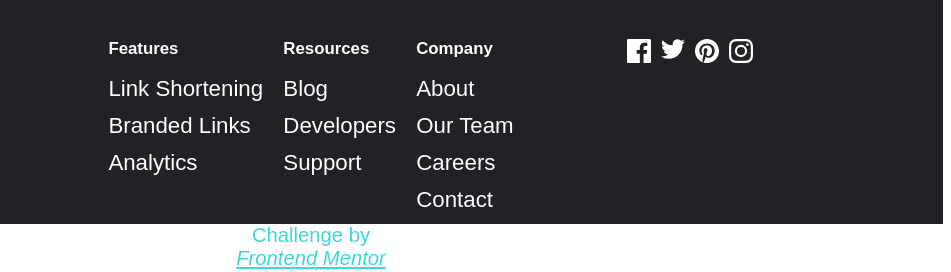
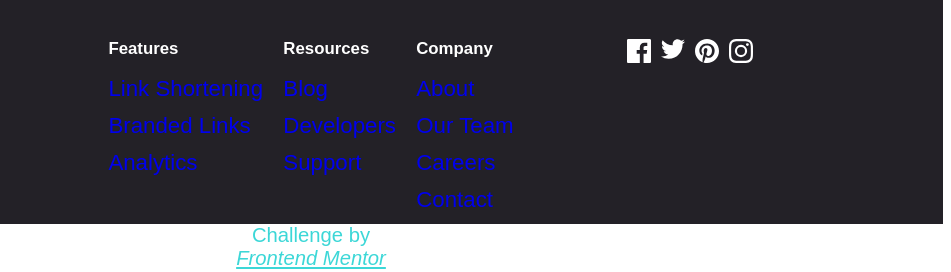
Before and after one commit to cmb347827/url-shortening, a website: page index.html in a window 1280 px wide. Shown: the part 1627-1899 px from the top of the page, 329-1280 px from the left. Drawn offline with nearby package versions, Linux system fonts and the light colour scheme; files that its build step writes are made by us from their sources.

Commit message:
FEM report

```diff
--- a/url-shortening-api-master.scss
+++ b/url-shortening-api-master.scss
@@ -373,12 +373,12 @@ h1 {
                 }
              }
              @include bg-color(map-get($colors,Very Dark Violet),nth($fallback-colors,7));
-            .touch-target{
+            /*.touch-target{
                 @include font-color(map-get($colors,White),nth($fallback-colors,8));
                 &:hover{
                     @include font-color(map-get($colors,Cyan),nth($fallback-colors,1));
                 }
-            }
+            }*/
 
              svg:not(.logo-svg):hover path{
                   fill:cyan;
```
